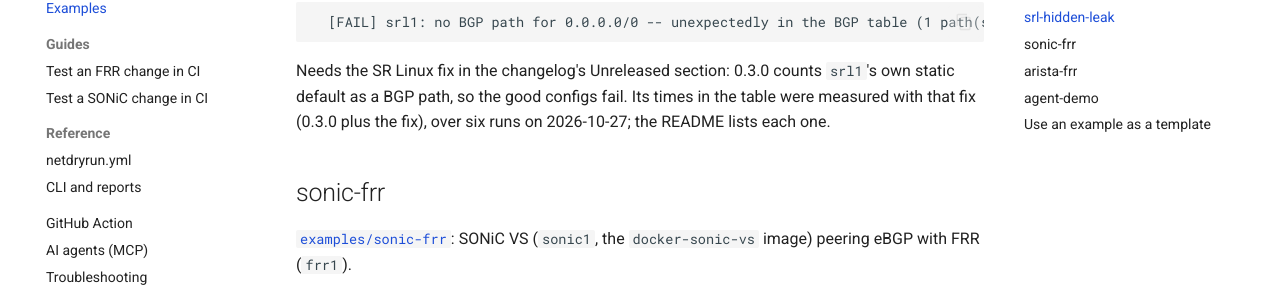
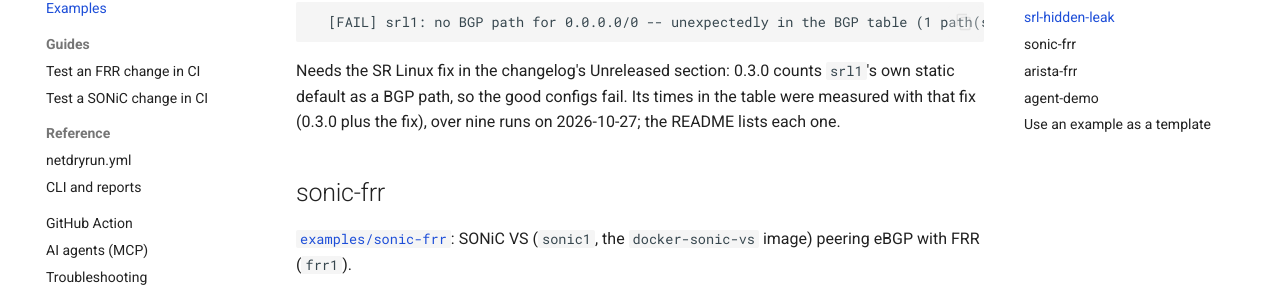
Before and after one commit to actions-marketplace-validations/netdryrun_Netdryrun, an MkDocs documentation site: the page built from website/docs/examples.md, in a window 1280 px wide and 900 px high, scrolled down 2714 px. Shown: the part 199-495 px from the top of the window. Built offline with MkDocs 1.6.1 and Material for MkDocs 9.7.7, drawn with Linux system fonts in a browser that asks for light colours; plug-ins that fetch from the network failed and are left out; comment, search, counter and statistics services are not loaded.

````diff
--- a/website/docs/examples.md
+++ b/website/docs/examples.md
@@ -72,7 +72,7 @@
   [FAIL] srl1: no BGP path for 0.0.0.0/0 -- unexpectedly in the BGP table (1 path(s); as-path '65020', next hop 10.0.100.2, local-pref 100, MED 0, communities none) (2.4s)
 ```
 
-Needs the SR Linux fix in the changelog's Unreleased section: 0.3.0 counts `srl1`'s own static default as a BGP path, so the good configs fail. Its times in the table were measured with that fix (0.3.0 plus the fix), over six runs on 2026-10-27; the README lists each one.
+Needs the SR Linux fix in the changelog's Unreleased section: 0.3.0 counts `srl1`'s own static default as a BGP path, so the good configs fail. Its times in the table were measured with that fix (0.3.0 plus the fix), over nine runs on 2026-10-27; the README lists each one.
 
 ## sonic-frr
 
--- a/website/docs/llms-full.txt
+++ b/website/docs/llms-full.txt
@@ -734,7 +734,7 @@
   [FAIL] srl1: no BGP path for 0.0.0.0/0 -- unexpectedly in the BGP table (1 path(s); as-path '65020', next hop 10.0.100.2, local-pref 100, MED 0, communities none) (2.4s)
 ```
 
-Needs the SR Linux fix in the changelog's Unreleased section: 0.3.0 counts `srl1`'s own static default as a BGP path, so the good configs fail. Its times in the table were measured with that fix (0.3.0 plus the fix), over six runs on 2026-10-27; the README lists each one.
+Needs the SR Linux fix in the changelog's Unreleased section: 0.3.0 counts `srl1`'s own static default as a BGP path, so the good configs fail. Its times in the table were measured with that fix (0.3.0 plus the fix), over nine runs on 2026-10-27; the README lists each one.
 
 ## sonic-frr
 
````
Also changed, not shown: other parts of website/docs/examples.md (+1 -1 lines), other parts of website/docs/llms-full.txt (+1 -1 lines), examples/srl-hidden-leak/README.md.
